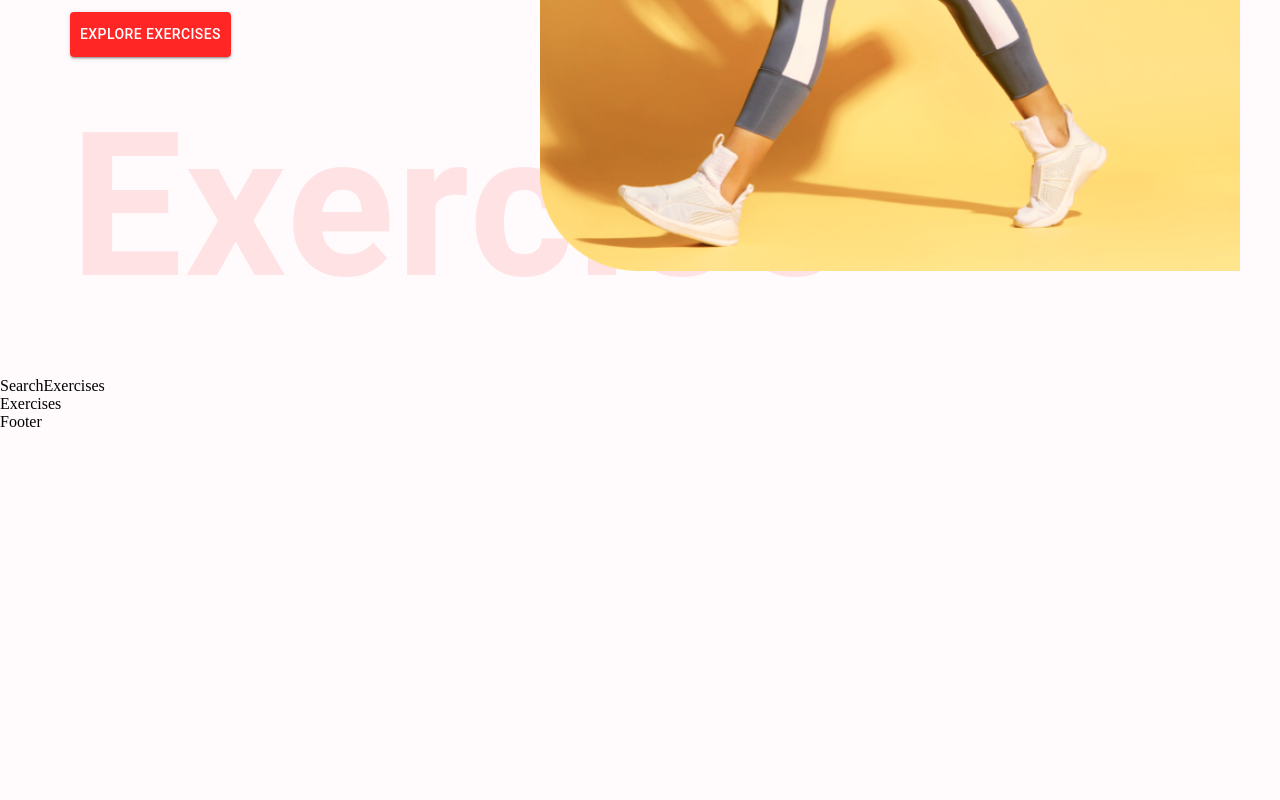
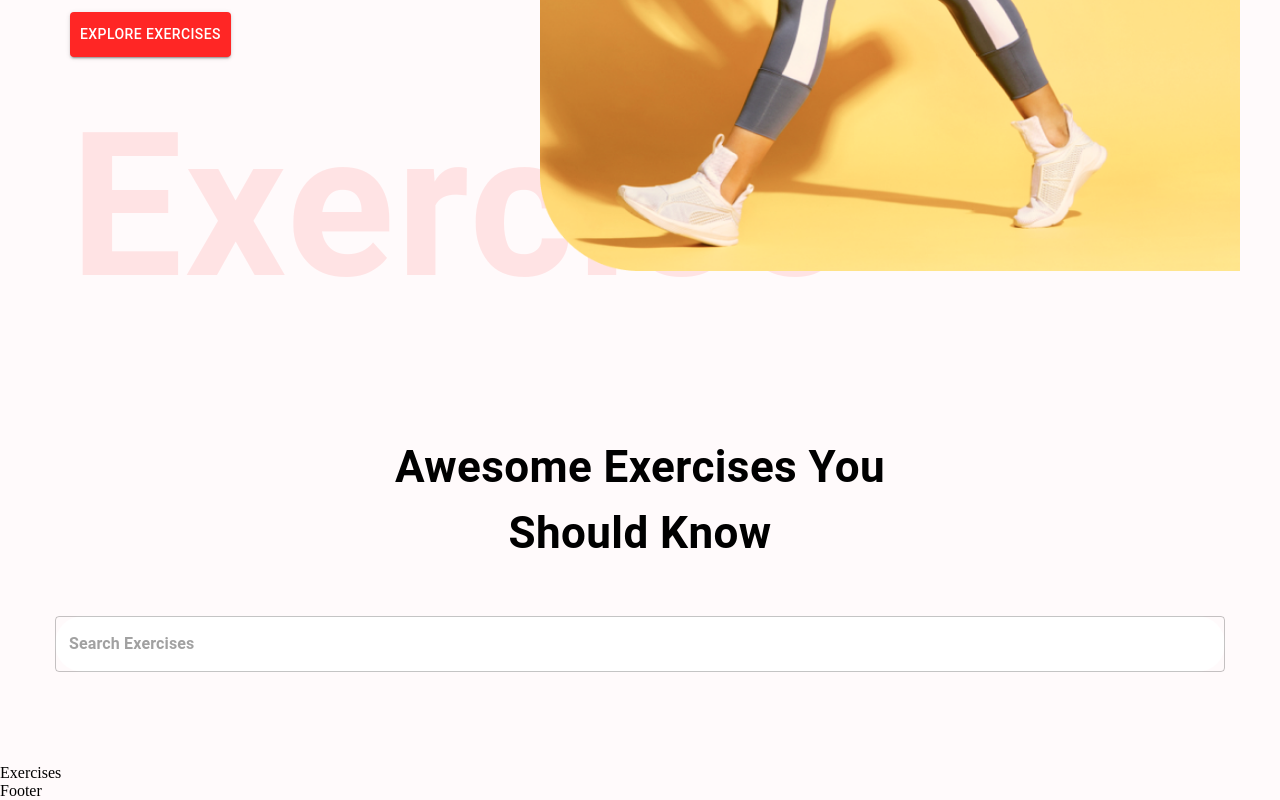
Before and after one commit to Maina-Francis/StayFit, a React (Create React App) app: page / in a window 1280 px wide. Shown: the part 595-1395 px from the top of the page. Before the commit the page ends 1026 px from the top, so only its background shows below. Built offline with nearby package versions, Linux system fonts and the light colour scheme.

Commit message:
added the search input box to search for exercises

```diff
--- a/src/components/SearchExercises.jsx
+++ b/src/components/SearchExercises.jsx
@@ -1,7 +1,47 @@
-import React from "react";
+import React, { useEffect, useState } from "react";
+import { Box, Button, Stack, TextField, Typography } from "@mui/material";
 
 const SearchExercises = () => {
-  return <div>SearchExercises</div>;
+  return (
+    <Stack
+      alignItems="center"
+      mt="37px" // marginTop shorthand
+      justifyContent="center"
+      p="20px" //padding
+    >
+      <Typography
+        fontWeight={700}
+        sx={{ fontSize: { lg: "44px", xs: "30px" } }} //lg- LargeDevices, xs- Extra Small Devices
+        mb="50px" //marginBottom
+        textAlign="center"
+      >
+        Awesome Exercises You <br /> Should Know
+      </Typography>
+
+      <Box position="relative" mb="72px">
+        <TextField
+          sx={{
+            input: {
+              fontWeight: "700",
+              border: "none",
+              borderRadius: "4px",
+            },
+            width: {
+              lg: "1170px",
+              xs: "350px",
+            },
+            backgroundColor: "#FFFF",
+            borderRadius: "40px",
+          }}
+          height="76px"
+          value=""
+          onChange={(e) => {}}
+          placeholder="Search Exercises"
+          type="text"
+        />
+      </Box>
+    </Stack>
+  );
 };
 
 export default SearchExercises;
```
